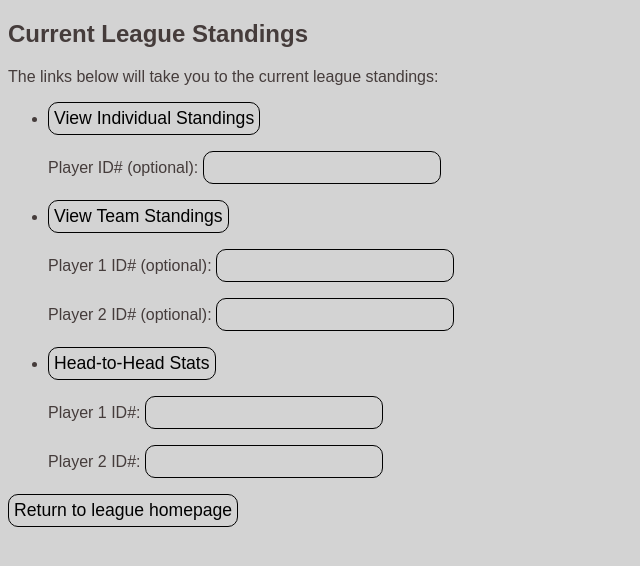
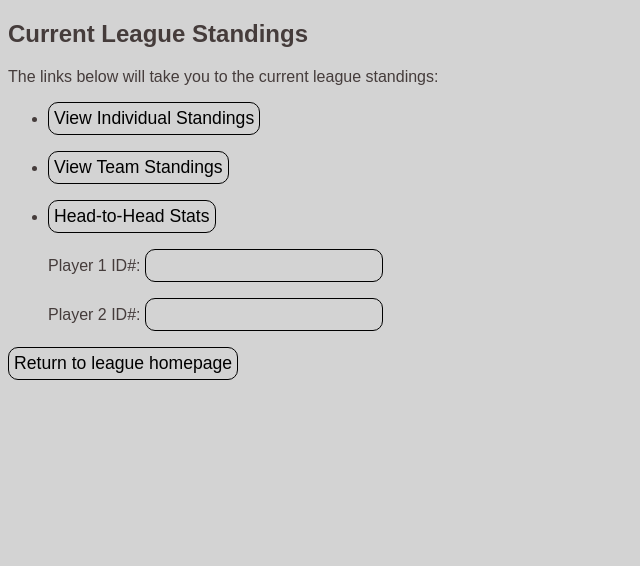
Before and after one commit to ddefordWSU/PickleLeagueTest, a Flask app: template localflasktest/templates/standings.html in a window 1280 px wide. Shown: the top 566 px of the page, without its empty margins (0-640 px from the left). Run offline with Flask 2, Linux system fonts and the light colour scheme; the template is opened without the code that fills it, so the values that code supplies are empty.

Commit message:
Update standings.html

```diff
--- a/localflasktest/templates/standings.html
+++ b/localflasktest/templates/standings.html
@@ -20,12 +20,12 @@ padding: 15px;
 	  <ul>
 		  <li> <form method="post" action="/submitI">
 			  <p><input type="submit" value="View Individual Standings"></p>
-			  <p>Player ID# (optional): <input type="text" name="player"></p> </form>
+			<!--  <p>Player ID# (optional): <input type="text" name="player"></p> </form> -->
 			   </li>
 		<li> <form method="post" action="/submitT">
 			<p><input type="submit" value="View Team Standings"></p>
-			  <p>Player 1 ID# (optional): <input type="text" name="player1"></p>
-			<p>Player 2 ID# (optional): <input type="text" name="player2"></p> </form>
+		<!-- 	  <p>Player 1 ID# (optional): <input type="text" name="player1"></p>    -->
+		<!-- 	<p>Player 2 ID# (optional): <input type="text" name="player2"></p> </form>   -->
 			 </li>
 		<li> <form method="post" action="/submitH">
 			<p><input type="submit" value="Head-to-Head Stats"></p>
```
